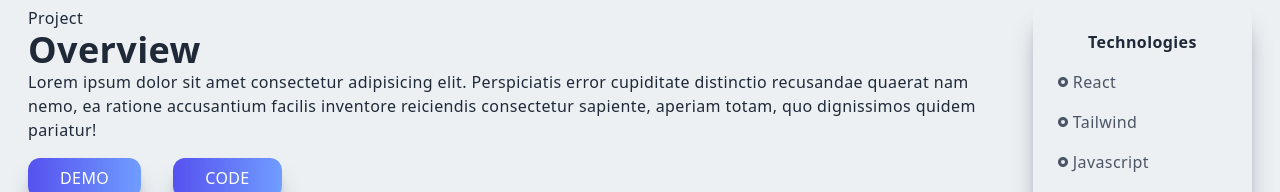
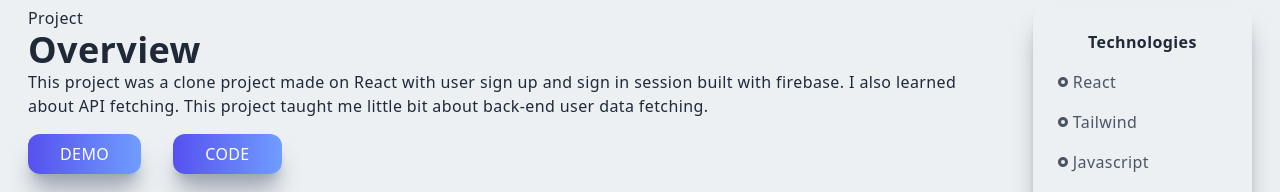
Before and after one commit to noodlesaddle/personal-website, a Next.js app: page /netflix in a window 1280 px wide. Shown: the part 346-538 px from the top of the page. Built offline with nearby package versions, Linux system fonts and the light colour scheme.

Commit message:
commin on main

```diff
--- a/pages/netflix.jsx
+++ b/pages/netflix.jsx
@@ -27,11 +27,10 @@ const netflix = () => {
           <p>Project</p>
           <h2>Overview</h2>
           <p>
-            Lorem ipsum dolor sit amet consectetur adipisicing elit.
-            Perspiciatis error cupiditate distinctio recusandae quaerat nam
-            nemo, ea ratione accusantium facilis inventore reiciendis
-            consectetur sapiente, aperiam totam, quo dignissimos quidem
-            pariatur!
+            This project was a clone project made on React with user sign up and
+            sign in session built with firebase. I also learned about API
+            fetching. This project taught me little bit about back-end user data
+            fetching.
           </p>
           <button href="" className="mt-4 mr-8 px-8 py-2">
             <a href="https://tserenbal.online/">Demo</a>
```
